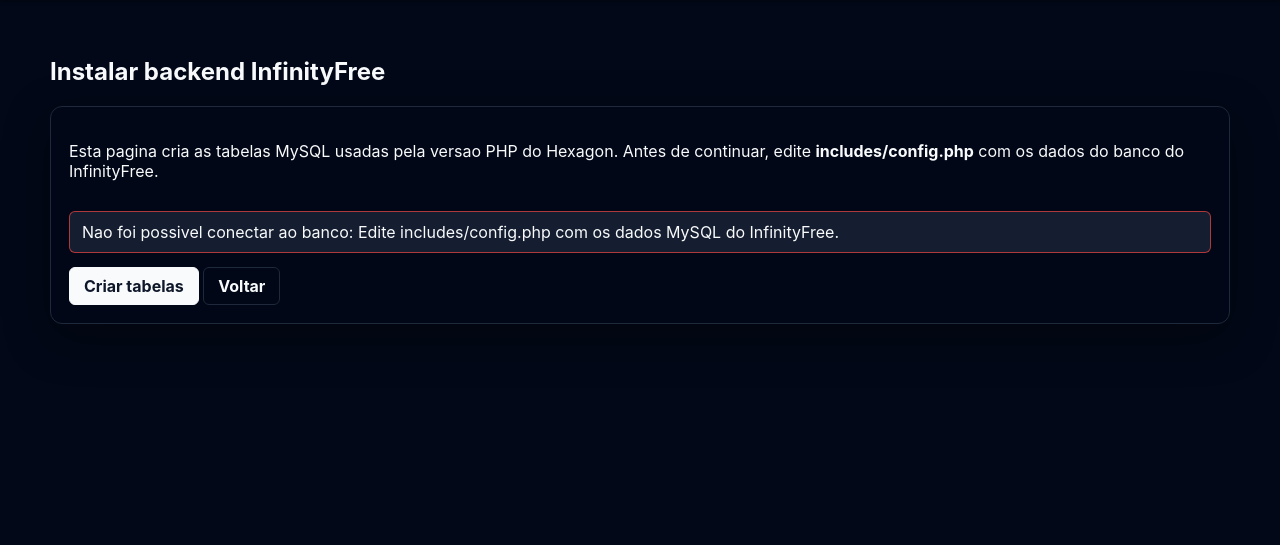
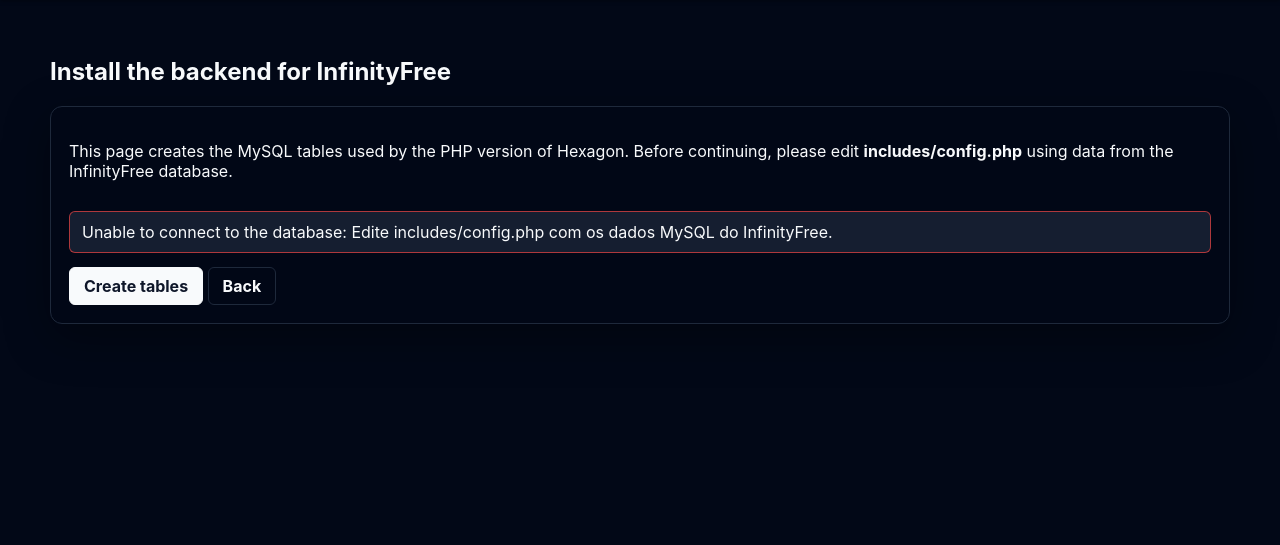
Before and after one commit to idkhowtowhistle/Hexagon-for-InfinityFree, a PHP site: page /install.php in a window 1280 px wide. Shown: the part 87-632 px from the top of the page. Run offline with PHP 8.4, Linux system fonts and the light colour scheme.

Commit message:
Translate installation messages to English

```diff
--- a/install.php
+++ b/install.php
@@ -72,22 +72,22 @@ if ($_SERVER['REQUEST_METHOD'] === 'POST') {
 render_header('Install');
 ?>
 <section class="content">
-    <h1>Instalar backend InfinityFree</h1>
+    <h1>Install the backend for InfinityFree</h1>
 
     <div class="panel form-stack">
         <p>
-            Esta pagina cria as tabelas MySQL usadas pela versao PHP do Hexagon.
-            Antes de continuar, edite <strong>includes/config.php</strong> com os dados do banco do InfinityFree.
+            This page creates the MySQL tables used by the PHP version of Hexagon.
+            Before continuing, please edit <strong>includes/config.php</strong> using data from the InfinityFree database.
         </p>
 
         <?php if (db_error()): ?>
             <div class="message error">
-                Nao foi possivel conectar ao banco: <?= e(db_error()) ?>
+                Unable to connect to the database: <?= e(db_error()) ?>
             </div>
         <?php else: ?>
             <div class="message">
-                Conexao MySQL OK.
-                Status das tabelas: <?= tables_ready() ? 'prontas' : 'ainda nao criadas' ?>.
+                MySQL connection OK.
+                Table status: <?= tables_ready() ? 'ready' : 'not yet created' ?>.
             </div>
         <?php endif; ?>
 
@@ -101,8 +101,8 @@ render_header('Install');
 
         <form method="post">
             <?= csrf_field() ?>
-            <button class="button" type="submit">Criar tabelas</button>
-            <a class="button ghost" href="index.php">Voltar</a>
+            <button class="button" type="submit">Create tables</button>
+            <a class="button ghost" href="index.php">Back</a>
         </form>
     </div>
 </section>
```
